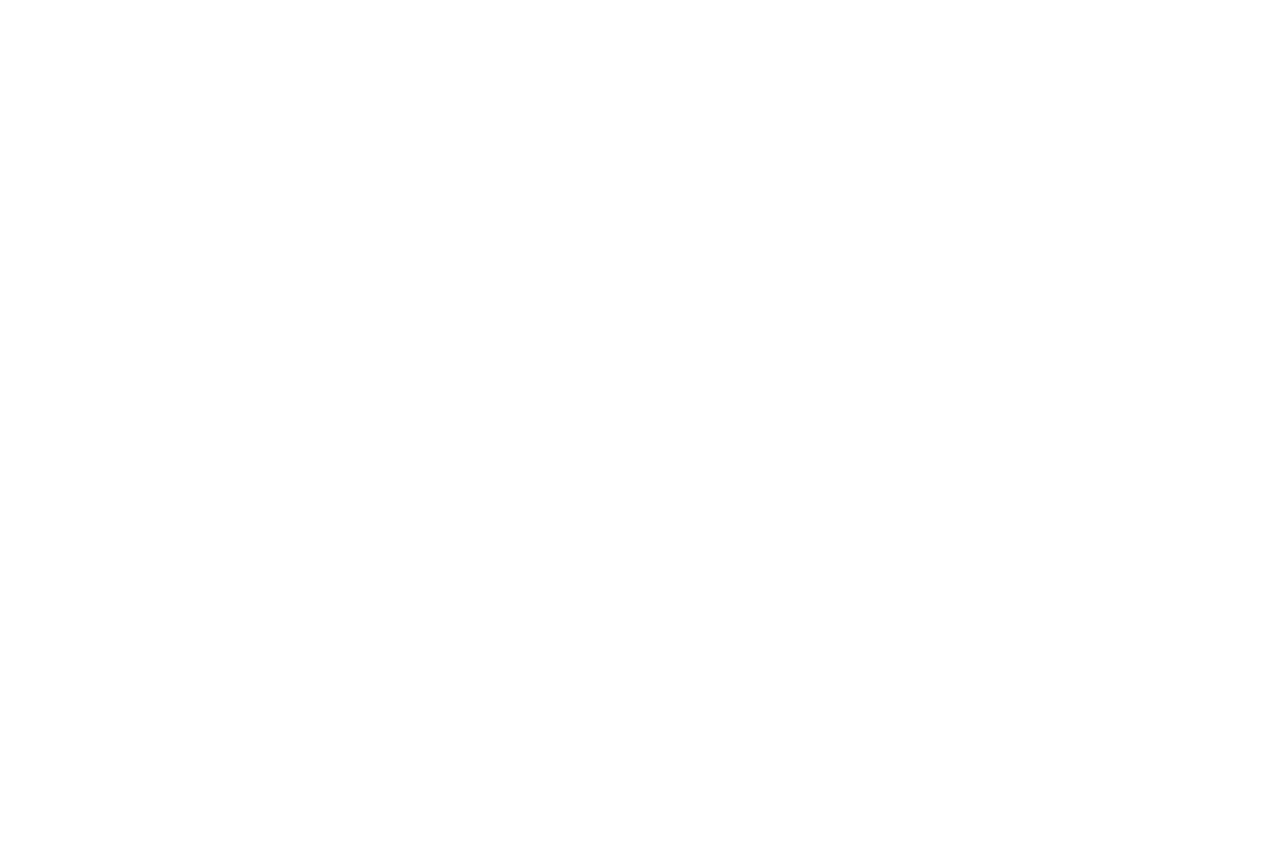
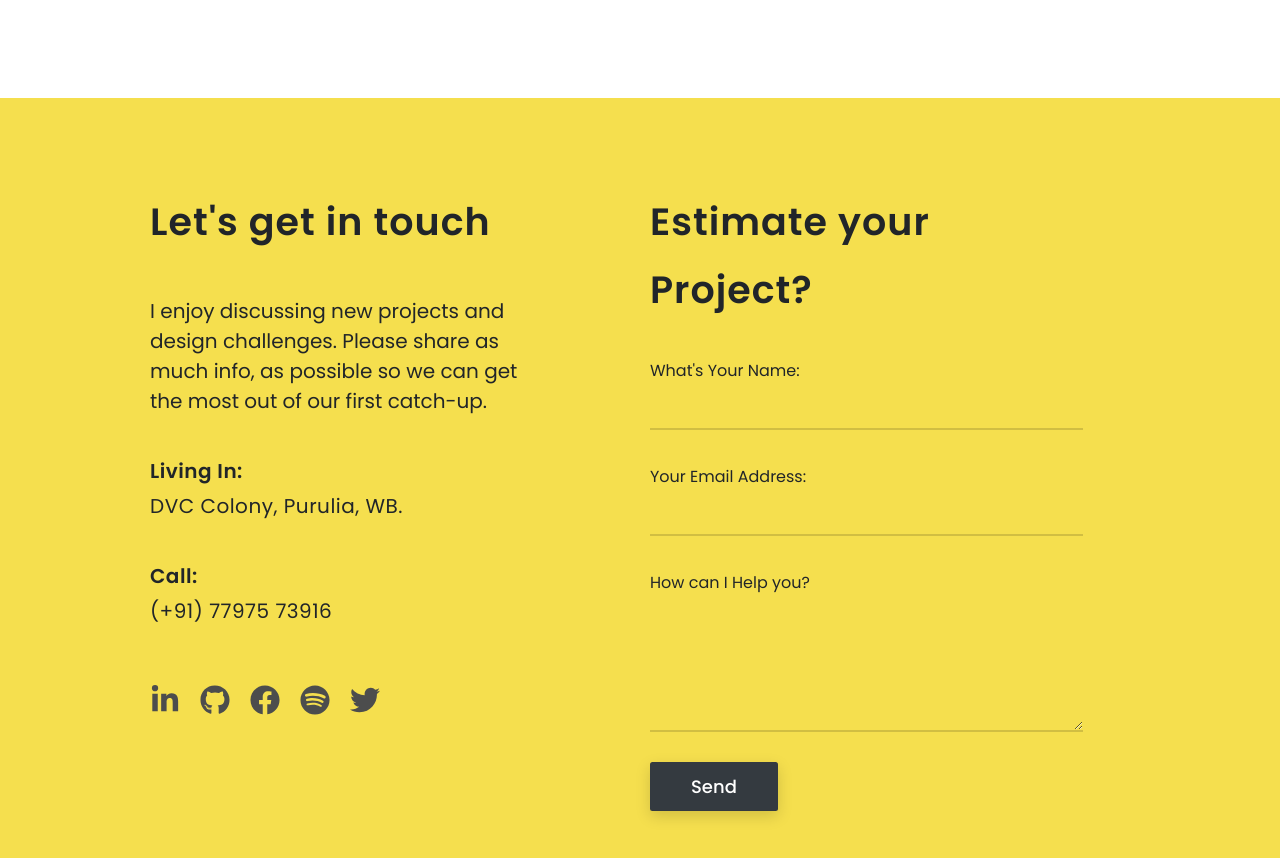
Before and after one commit to imniladri/React-Portfolio, a React (Create React App) app: page / in a window 1280 px wide. Shown: the part 7523-8381 px from the top of the page. Before the commit the page ends 7621 px from the top, so only its background shows below. Built offline with nearby package versions, Linux system fonts and the light colour scheme.

Commit message:
Added Contact

```diff
--- a/src/App.jsx
+++ b/src/App.jsx
@@ -12,6 +12,7 @@ import Work from "./pages/Work";
 import Biodata from "./pages/Biodata";
 import Projects from "./pages/Projects";
 import Hire from "./pages/Hire";
+import Contact from "./pages/Contact";
 
 function App() {
     return (
@@ -23,6 +24,7 @@ function App() {
             <Biodata />
             <Projects />
             <Hire />
+            <Contact />
         </>
     );
 }
--- /dev/null
+++ b/src/css/Contact.css
@@ -0,0 +1,143 @@
+/* **************************** Conatct Comp Styles **************************** */
+
+section#contact {
+    margin: 10rem auto 0;
+    position: relative;
+    width: 100%;
+    height: 100%;
+    display: flex;
+    justify-content: center;
+    align-items: center;
+    background: var(--lightyellow);
+}
+
+section#contact div.contact {
+    position: relative;
+    padding: 8rem 10rem;
+}
+
+/* =================== Contact Content =================== */
+
+section#contact div.contact .content {
+    position: relative;
+    padding-left: 5rem;
+}
+
+section#contact div.contact .content h2 {
+    margin: 1rem 0;
+    font-size: 3.8rem;
+    font-weight: 600;
+    color: var(--darkblack);
+    letter-spacing: 1px;
+    line-height: 1.8;
+}
+
+section#contact div.contact .content p {
+    margin: 4rem 0;
+    padding-right: 2rem;
+    font-size: 2rem;
+    font-weight: 400;
+    color: var(--darkblack);
+    line-height: 1.5;
+}
+
+section#contact div.contact .content h4 {
+    margin: 4rem 0;
+    font-size: 2rem;
+    font-weight: 600;
+    color: var(--darkblack);
+    letter-spacing: 0.5px;
+    line-height: 1.5;
+}
+
+section#contact div.contact .content h4 span {
+    display: block;
+    margin: 0.5rem 0;
+    font-weight: 400;
+}
+
+section#contact div.contact .content ul {
+    margin: 5rem 0;
+    padding: 0;
+    display: flex;
+    justify-content: flex-start;
+    align-items: center;
+    align-content: center;
+    list-style: none;
+}
+
+section#contact div.contact .content ul a {
+    margin-right: 2rem;
+    font-size: 3rem;
+    color: var(--lightblack);
+    text-align: center;
+    transition: all 0.2s ease;
+}
+
+section#contact div.contact .content ul a:hover {
+    color: var(--darkblack);
+    transform: scale(1.15);
+}
+
+/* =================== Contact Form =================== */
+
+section#contact div.contact .form {
+    position: relative;
+    padding-left: 10rem;
+}
+
+section#contact div.contact .form h2 {
+    margin: 1rem 0;
+    font-size: 3.8rem;
+    font-weight: 600;
+    color: var(--darkblack);
+    letter-spacing: 1px;
+    line-height: 1.8;
+}
+
+section#contact div.contact form .form-group {
+    margin: 3rem 0;
+}
+
+section#contact div.contact form label {
+    margin: 0.5rem 0;
+    font-size: 1.6rem;
+    font-weight: 400;
+    color: var(--darkblack);
+}
+
+section#contact div.contact form input,
+section#contact div.contact form textarea {
+    margin: 0;
+    padding: 0.5rem 0;
+    font-size: 2rem;
+    font-weight: 400;
+    color: var(--darkblack);
+    background: transparent;
+    border: none;
+    border-bottom: 2.5px solid rgba(0, 0, 0, 0.15);
+    border-radius: 0;
+    box-shadow: none;
+    transition: all 0.2s ease;
+}
+
+section#contact div.contact form input:focus,
+section#contact div.contact form textarea:focus {
+    box-shadow: none;
+    border-bottom: 2.5px solid var(--darkblack);
+}
+
+section#contact div.contact form button.btn-submit {
+    margin: auto;
+    padding: 1rem 4rem;
+    font-size: 1.8rem;
+    font-weight: 500;
+    color: var(--darkwhite);
+    background: var(--btnBg);
+    box-shadow: 0px 5px 15px rgb(0, 0, 0, 0.15);
+    transition: all 0.2s ease;
+}
+
+section#contact div.contact form button.btn-submit:hover {
+    background: var(--btnBgHover);
+}
--- /dev/null
+++ b/src/data/ContactData.jsx
@@ -0,0 +1,36 @@
+import {
+    FaLinkedinIn,
+    FaGithub,
+    FaFacebook,
+    FaSpotify,
+    FaTwitter,
+} from "react-icons/fa";
+
+const ContactData = {
+    contact_content_head: "Let's get in touch",
+    contact_content_desc:
+        "I enjoy discussing new projects and design challenges. Please share as much info, as possible so we can get the most out of our first catch-up.",
+
+    contact_content_place: "DVC Colony, Purulia, WB.",
+    contact_content_phone: "(+91) 77975 73916",
+
+    contact_form_head: "Estimate your Project?",
+
+    contact_form_input_1: "What's Your Name:",
+    contact_form_input_2: "Your Email Address:",
+    contact_form_input_3: "How can I Help you?",
+
+    contact_icon_linkedin: <FaLinkedinIn />,
+    contact_icon_github: <FaGithub />,
+    contact_icon_facebook: <FaFacebook />,
+    contact_icon_spotify: <FaSpotify />,
+    contact_icon_twitter: <FaTwitter />,
+
+    contact_link_linkedin: "",
+    contact_link_github: "",
+    contact_link_facebook: "",
+    contact_link_spotify: "",
+    contact_link_twitter: "",
+};
+
+export default ContactData;
--- /dev/null
+++ b/src/pages/Contact.jsx
@@ -0,0 +1,99 @@
+import React from "react";
+import "../css/Contact.css";
+import ContactData from "../data/ContactData";
+
+function Contact() {
+    return (
+        <>
+            <section id="contact">
+                <div className="contact container-fluid row">
+                    <div className="content col-lg-5">
+                        <h2>{ContactData.contact_content_head}</h2>
+                        <p>{ContactData.contact_content_desc}</p>
+
+                        <h4>
+                            Living In:
+                            <span>{ContactData.contact_content_place}</span>
+                        </h4>
+                        <h4>
+                            Call:
+                            <span>{ContactData.contact_content_phone}</span>
+                        </h4>
+
+                        <ul className="social_links">
+                            <a href={ContactData.contact_link_linkedin}>
+                                {ContactData.contact_icon_linkedin}
+                            </a>
+                            <a href={ContactData.contact_link_github}>
+                                {ContactData.contact_icon_github}
+                            </a>
+                            <a href={ContactData.contact_link_facebook}>
+                                {ContactData.contact_icon_facebook}
+                            </a>
+                            <a href={ContactData.contact_link_spotify}>
+                                {ContactData.contact_icon_spotify}
+                            </a>
+                            <a href={ContactData.contact_link_twitter}>
+                                {ContactData.contact_icon_twitter}
+                            </a>
+                        </ul>
+                    </div>
+
+                    <div className="form col-lg-6">
+                        <h2>{ContactData.contact_form_head}</h2>
+
+                        <form
+                            action="https://formspree.io/f/xgerlyno"
+                            method="POST"
+                        >
+                            <div className="form-group">
+                                <label htmlFor="name">
+                                    {ContactData.contact_form_input_1}
+                                </label>
+                                <input
+                                    type="text"
+                                    id="name"
+                                    name="Name"
+                                    className="form-control"
+                                    required
+                                />
+                            </div>
+
+                            <div className="form-group">
+                                <label htmlFor="email">
+                                    {ContactData.contact_form_input_2}
+                                </label>
+                                <input
+                                    type="email"
+                                    id="email"
+                                    name="Email"
+                                    className="form-control"
+                                    required
+                                />
+                            </div>
+
+                            <div className="form-group">
+                                <label htmlFor="subject">
+                                    {ContactData.contact_form_input_3}
+                                </label>
+                                <textarea
+                                    id="subject"
+                                    name="Subject"
+                                    className="form-control"
+                                    rows="4"
+                                    required
+                                ></textarea>
+                            </div>
+
+                            <button type="submit" className="btn btn-submit">
+                                Send
+                            </button>
+                        </form>
+                    </div>
+                </div>
+            </section>
+        </>
+    );
+}
+
+export default Contact;
```
